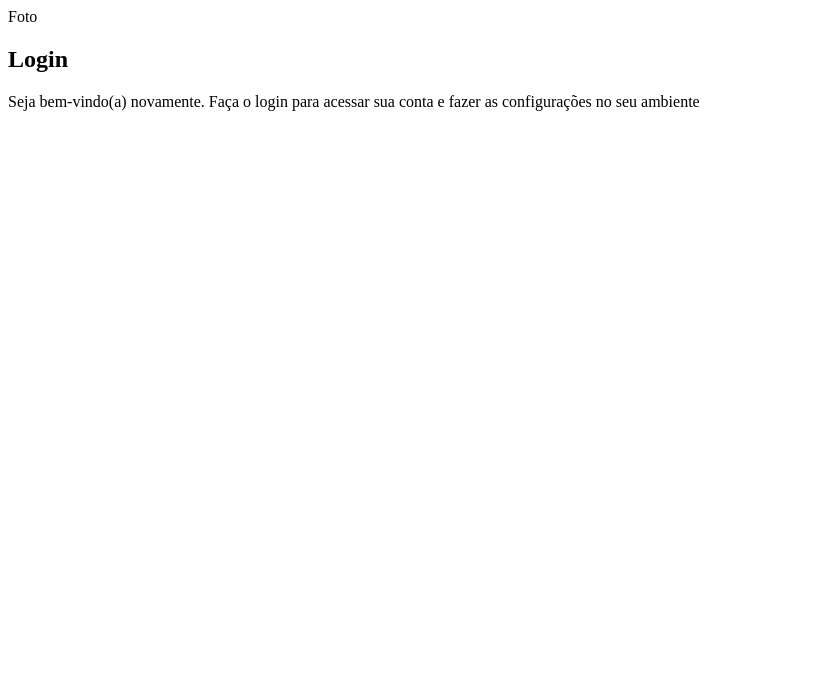
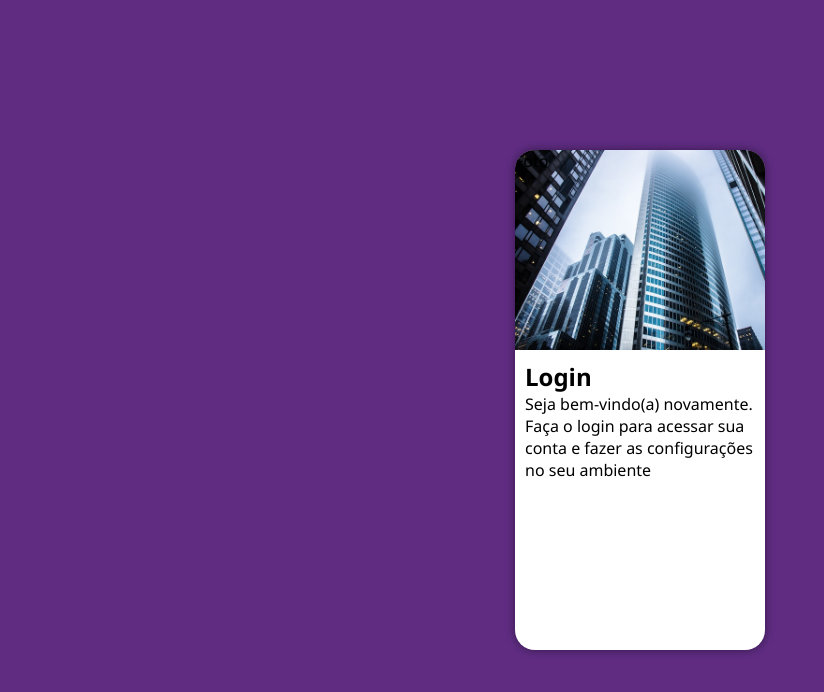
Before and after one commit to Rodrigo-dev261/projeto-login, a plain HTML site: page index.html in a window 1280 px wide. Shown: the whole page, without its empty margins (0-824 px from the left). Drawn offline with Linux system fonts and the light colour scheme.

Commit message:
projeto-login atualização 1.0

```diff
--- a/estilos/style.css
+++ b/estilos/style.css
@@ -4,3 +4,49 @@
     verde: #49a09d
     Lilás: #5f2c82
 */
+
+* {
+    font-family:'Segoe UI', Tahoma, Geneva, Verdana, sans-serif;
+    padding: 0;
+    margin: 0;
+    box-sizing: border-box;
+}
+
+body, html {
+    background-color: #5f2c82;
+    height: 100vh;
+    width: 100vw;
+}
+
+main {
+    position: relative;
+    height: 100vh;
+    width: 100vw;
+}
+
+section#login {
+    position: absolute;
+    top: 50%;
+    left: 50%;
+    transform: translate(-50%, -50%);
+    overflow: hidden;
+
+    background-color: white;
+    width: 250px;
+    height: 500px;
+    border-radius: 20px;
+    box-shadow: 0px 0px 10px rgba(0, 0, 0, 0.450);
+
+}
+
+section#login > div#imagem {
+    display: block;
+    background: #5f2c82 url(../imagens/pexels-essow-936722.jpg) no-repeat;
+    background-size: cover;
+    background-position: left bottom;
+    height: 200px;
+}
+
+section#login > div#formulario {
+    padding: 10px;
+}
--- a/index.html
+++ b/index.html
@@ -10,10 +10,10 @@
 <body>
     <main>
         <section id="login">
-            <div class="imagem">
+            <div id="imagem">
                 Foto
             </div>
-            <div class="formulario">
+            <div id="formulario">
                 <h1>Login</h1>
                 <p>Seja bem-vindo(a) novamente. Faça o login para acessar sua conta e fazer as configurações no seu ambiente</p>
                 <form action="login.php" method="post"></form>
```
